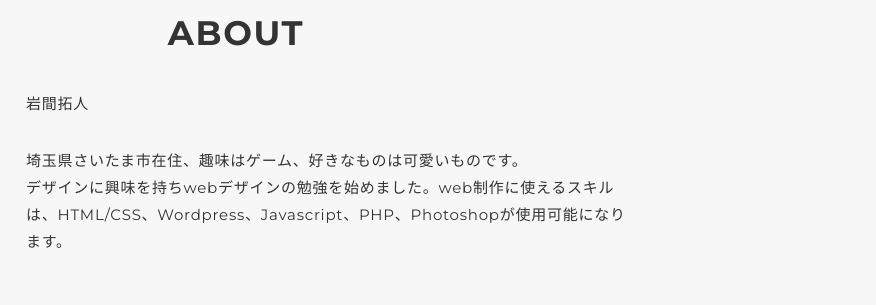
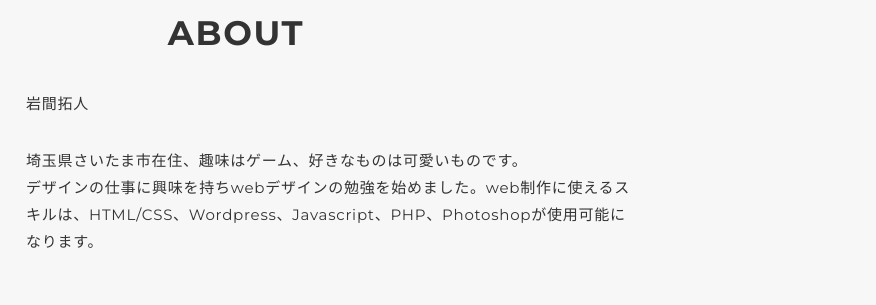
Before and after one commit to slide-mo/portfolio, a plain HTML site: page index.html in a window 1280 px wide. Shown: the part 2431-2736 px from the top of the page, 404-1280 px from the left. Drawn offline with nearby package versions, Linux system fonts and the light colour scheme.

Commit message:
プロフィール文の編集

```diff
--- a/index.html
+++ b/index.html
@@ -143,7 +143,7 @@
               </p>
               <p>
                   埼玉県さいたま市在住、趣味はゲーム、好きなものは可愛いものです。<br>
-                  デザインに興味を持ちwebデザインの勉強を始めました。web制作に使えるスキルは、HTML/CSS、Wordpress、Javascript、PHP、Photoshopが使用可能になります。
+                  デザインの仕事に興味を持ちwebデザインの勉強を始めました。web制作に使えるスキルは、HTML/CSS、Wordpress、Javascript、PHP、Photoshopが使用可能になります。
 
               </p>
 
```
